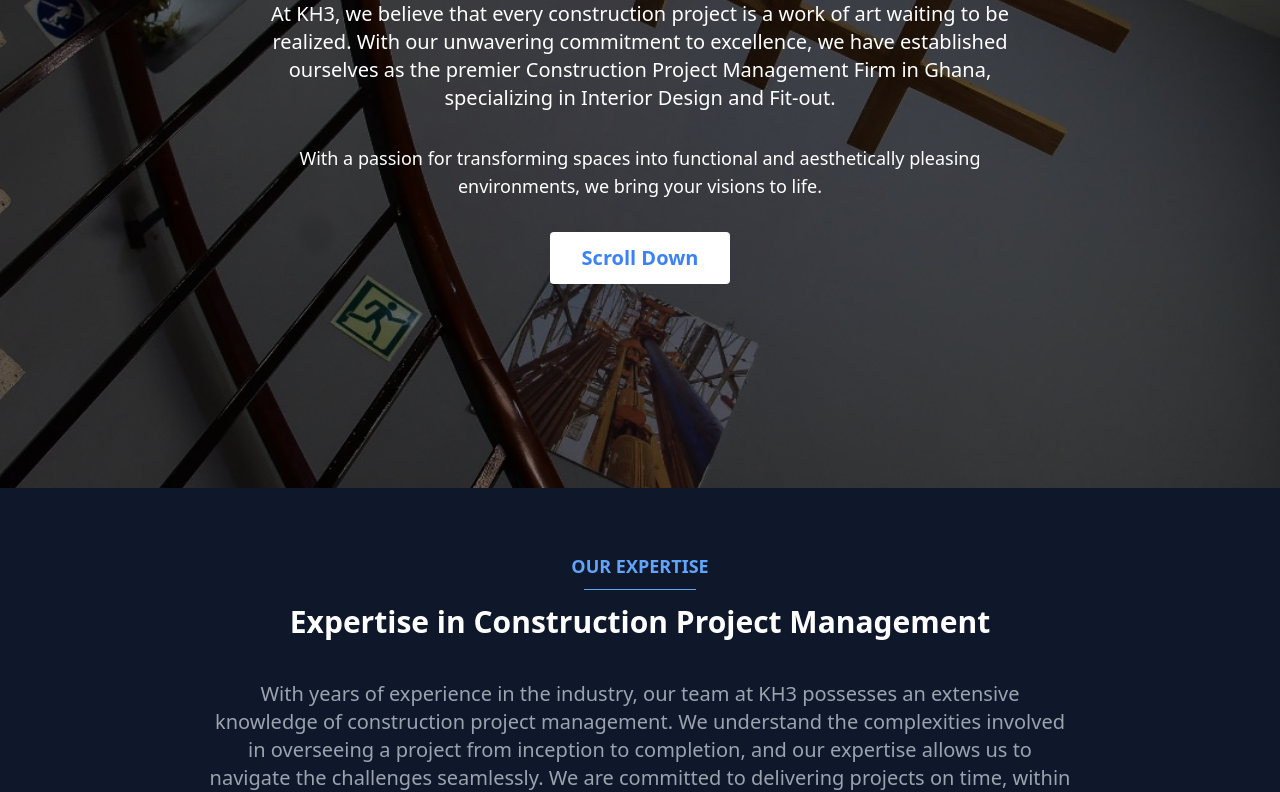
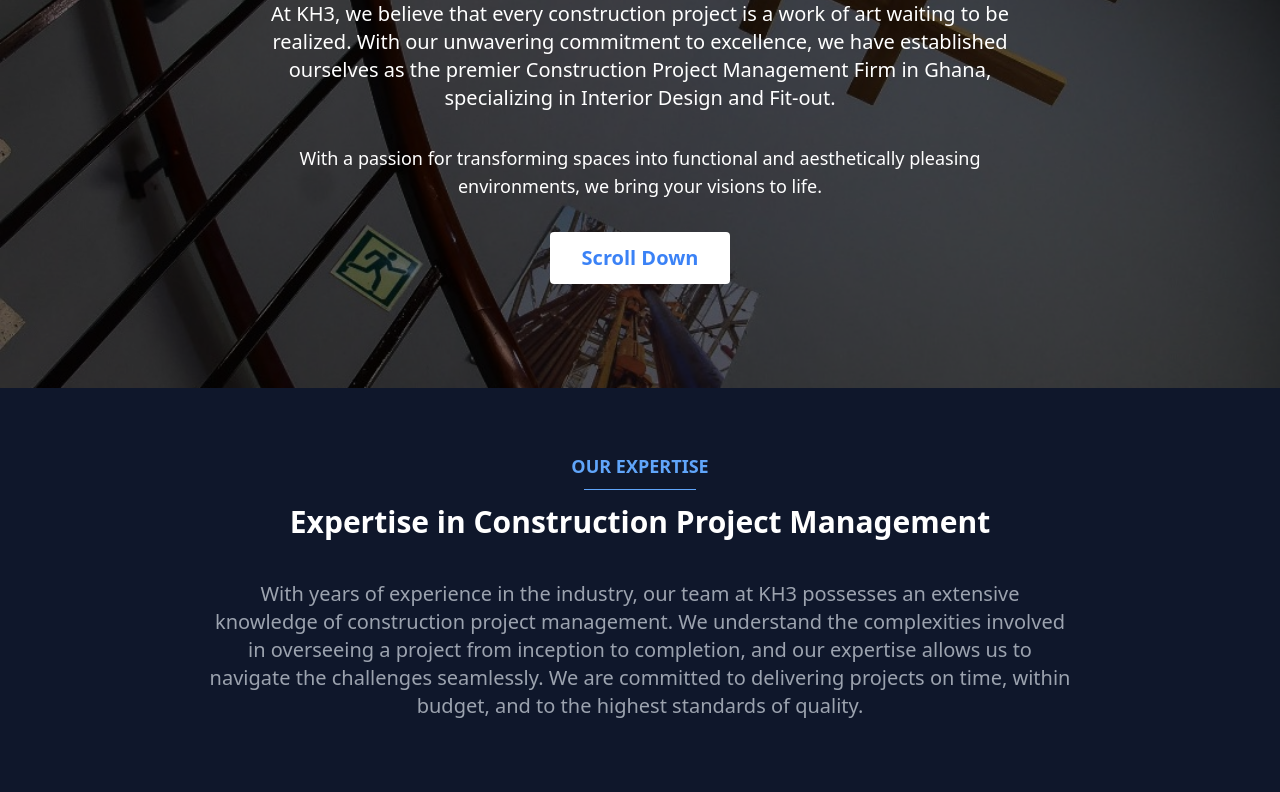
Before and after one commit to davisasa/RazorKH3, a plain HTML site: page about.html in a window 1280 px wide. Shown: the part 312-1104 px from the top of the page. Drawn offline with nearby package versions, Linux system fonts and the light colour scheme.

Commit message:
Update about.html

```diff
--- a/about.html
+++ b/about.html
@@ -10,7 +10,7 @@
 
 <body class="bg-gray-100 text-gray-800 font-sans">
     <!-- Header Section -->
-    <header class="relative bg-cover bg-center-top min-h-[800px] pb-10;" style="background-image: url('Images/stairs.jpeg'); background-size: cover; background-position: center center; background-repeat: no-repeat;">
+    <header class="relative bg-cover bg-center-top min-h-[700px] pb-10;" style="background-image: url('Images/stairs.jpeg'); background-size: cover; background-position: center center; background-repeat: no-repeat;">
         <div class="absolute inset-0 bg-black bg-opacity-50"></div>
         <div class="container mx-auto relative z-10">
             <!-- Navigation -->
```
